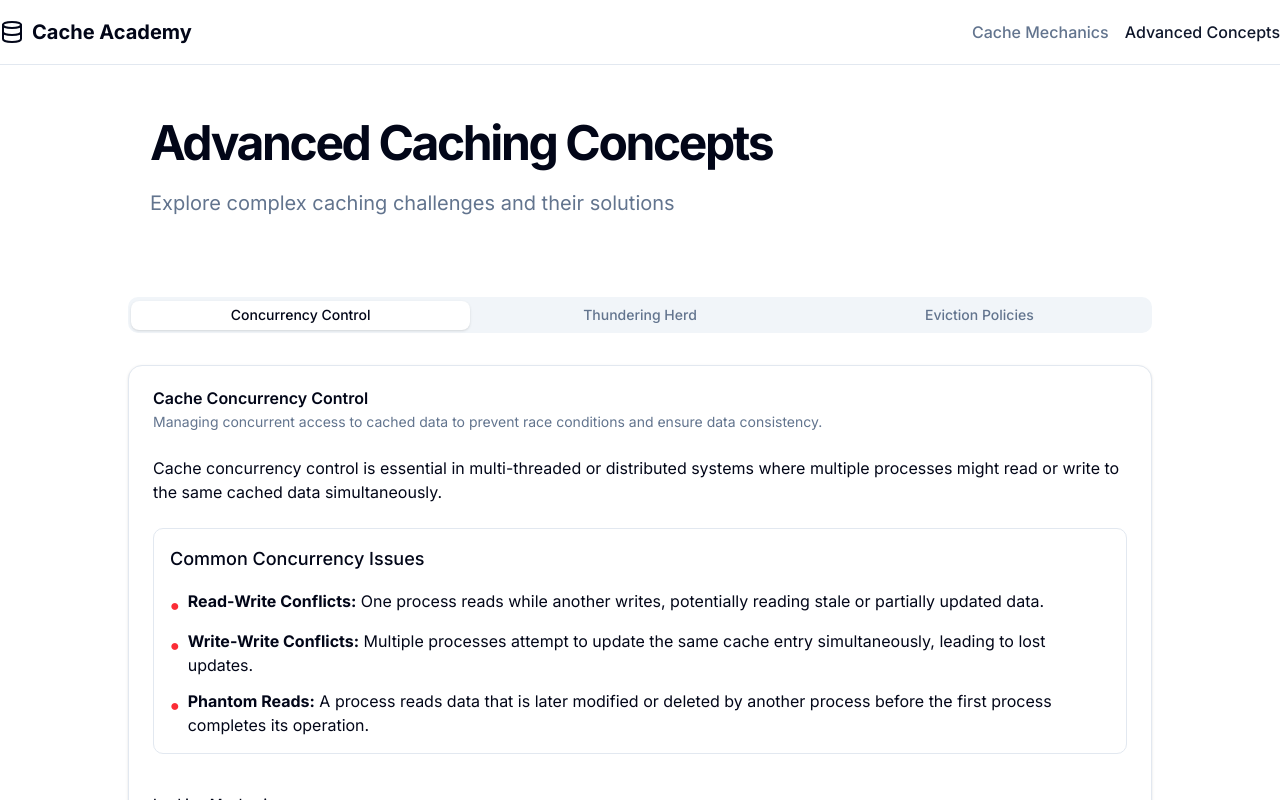
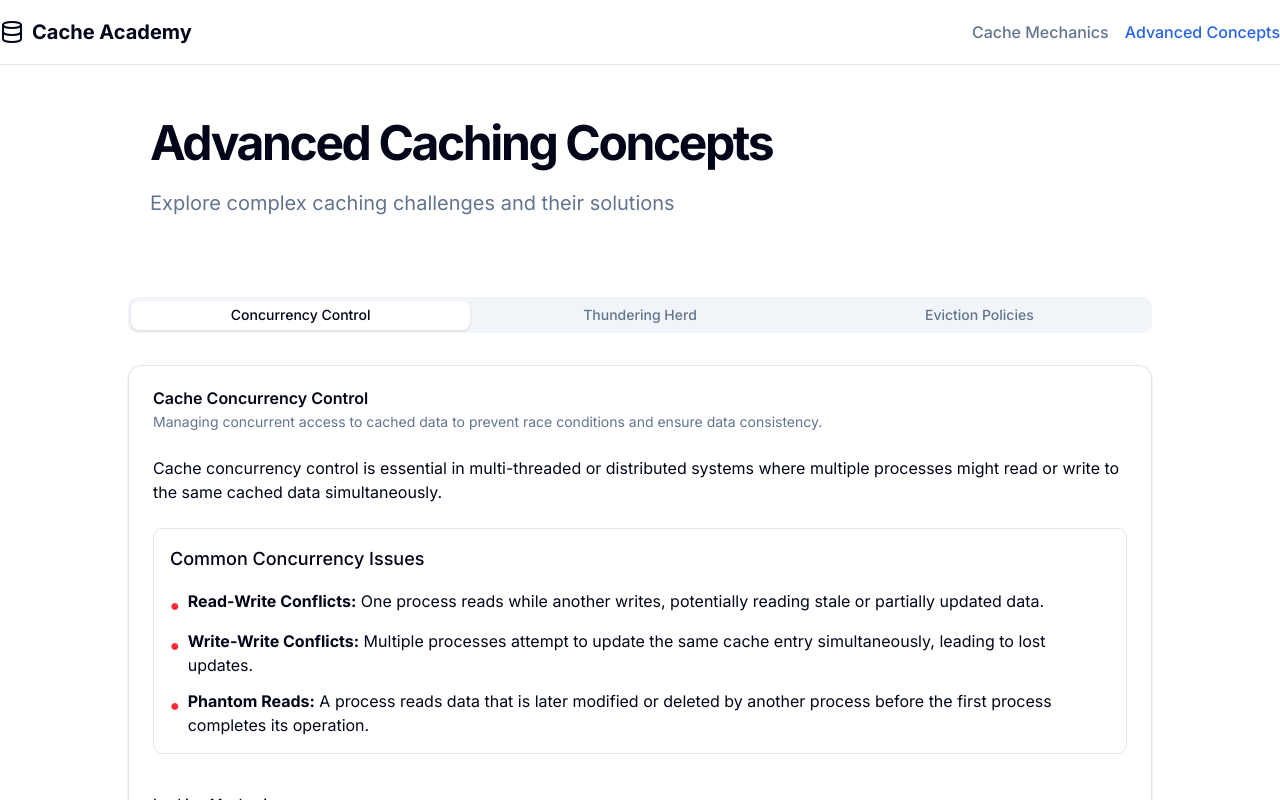
Before and after one commit to ThunderXBlitZ/cache-academy, a Next.js app: page /advanced-concepts in a window 1280 px wide. Shown: the top 800 px of the page. Built offline with nearby package versions, Linux system fonts and the light colour scheme.

Commit message:
fix pri button colour

```diff
--- a/app/globals.css
+++ b/app/globals.css
@@ -1,5 +1,4 @@
 @import "tailwindcss";
-
 @tailwind base;
 
 @plugin "tailwindcss-animate";
@@ -42,35 +41,33 @@
   }
 
   .dark {
-    --background: 0 0% 100%;
-    --foreground: 222.2 84% 4.9%;
+    --background: 222.2 84% 4.9%;
+    --foreground: 210 40% 98%;
 
-    --card: 0 0% 100%;
-    --card-foreground: 222.2 84% 4.9%;
+    --card: 222.2 84% 4.9%;
+    --card-foreground: 210 40% 98%;
 
-    --popover: 0 0% 100%;
-    --popover-foreground: 222.2 84% 4.9%;
+    --popover: 222.2 84% 4.9%;
+    --popover-foreground: 210 40% 98%;
 
-    --primary: 221.2 83.2% 53.3%;
-    --primary-foreground: 210 40% 98%;
+    --primary: 217.2 91.2% 59.8%;
+    --primary-foreground: 222.2 47.4% 11.2%;
 
-    --secondary: 210 40% 96.1%;
-    --secondary-foreground: 222.2 47.4% 11.2%;
+    --secondary: 217.2 32.6% 17.5%;
+    --secondary-foreground: 210 40% 98%;
 
-    --muted: 210 40% 96.1%;
-    --muted-foreground: 215.4 16.3% 46.9%;
+    --muted: 217.2 32.6% 17.5%;
+    --muted-foreground: 215 20.2% 65.1%;
 
-    --accent: 210 40% 96.1%;
-    --accent-foreground: 222.2 47.4% 11.2%;
+    --accent: 217.2 32.6% 17.5%;
+    --accent-foreground: 210 40% 98%;
 
-    --destructive: 0 84.2% 60.2%;
+    --destructive: 0 62.8% 30.6%;
     --destructive-foreground: 210 40% 98%;
 
-    --border: 214.3 31.8% 91.4%;
-    --input: 214.3 31.8% 91.4%;
-    --ring: 221.2 83.2% 53.3%;
-
-    --radius: 0.5rem;
+    --border: 217.2 32.6% 17.5%;
+    --input: 217.2 32.6% 17.5%;
+    --ring: 224.3 76.3% 48%;
   }
 }
 
@@ -91,7 +88,7 @@
   --card-foreground: oklch(0.129 0.042 264.695);
   --popover: oklch(1 0 0);
   --popover-foreground: oklch(0.129 0.042 264.695);
-  --primary: oklch(0.208 0.042 265.755);
+  --primary: lch(44.79% 78.47 285.56);
   --primary-foreground: oklch(0.984 0.003 247.858);
   --secondary: oklch(0.968 0.007 247.896);
   --secondary-foreground: oklch(0.208 0.042 265.755);
@@ -119,38 +116,37 @@
 }
 
 .dark {
-  --radius: 0.625rem;
-  --background: oklch(1 0 0);
-  --foreground: oklch(0.129 0.042 264.695);
-  --card: oklch(1 0 0);
-  --card-foreground: oklch(0.129 0.042 264.695);
-  --popover: oklch(1 0 0);
-  --popover-foreground: oklch(0.129 0.042 264.695);
-  --primary: oklch(0.208 0.042 265.755);
-  --primary-foreground: oklch(0.984 0.003 247.858);
-  --secondary: oklch(0.968 0.007 247.896);
-  --secondary-foreground: oklch(0.208 0.042 265.755);
-  --muted: oklch(0.968 0.007 247.896);
-  --muted-foreground: oklch(0.554 0.046 257.417);
-  --accent: oklch(0.968 0.007 247.896);
-  --accent-foreground: oklch(0.208 0.042 265.755);
-  --destructive: oklch(0.577 0.245 27.325);
-  --border: oklch(0.929 0.013 255.508);
-  --input: oklch(0.929 0.013 255.508);
-  --ring: oklch(0.704 0.04 256.788);
-  --chart-1: oklch(0.646 0.222 41.116);
-  --chart-2: oklch(0.6 0.118 184.704);
-  --chart-3: oklch(0.398 0.07 227.392);
-  --chart-4: oklch(0.828 0.189 84.429);
-  --chart-5: oklch(0.769 0.188 70.08);
-  --sidebar: oklch(0.984 0.003 247.858);
-  --sidebar-foreground: oklch(0.129 0.042 264.695);
-  --sidebar-primary: oklch(0.208 0.042 265.755);
+  --background: oklch(0.129 0.042 264.695);
+  --foreground: oklch(0.984 0.003 247.858);
+  --card: oklch(0.208 0.042 265.755);
+  --card-foreground: oklch(0.984 0.003 247.858);
+  --popover: oklch(0.208 0.042 265.755);
+  --popover-foreground: oklch(0.984 0.003 247.858);
+  --primary: oklch(0.929 0.013 255.508);
+  --primary-foreground: oklch(0.208 0.042 265.755);
+  --secondary: oklch(0.279 0.041 260.031);
+  --secondary-foreground: oklch(0.984 0.003 247.858);
+  --muted: oklch(0.279 0.041 260.031);
+  --muted-foreground: oklch(0.704 0.04 256.788);
+  --accent: oklch(0.279 0.041 260.031);
+  --accent-foreground: oklch(0.984 0.003 247.858);
+  --destructive: oklch(0.704 0.191 22.216);
+  --border: oklch(1 0 0 / 10%);
+  --input: oklch(1 0 0 / 15%);
+  --ring: oklch(0.551 0.027 264.364);
+  --chart-1: oklch(0.488 0.243 264.376);
+  --chart-2: oklch(0.696 0.17 162.48);
+  --chart-3: oklch(0.769 0.188 70.08);
+  --chart-4: oklch(0.627 0.265 303.9);
+  --chart-5: oklch(0.645 0.246 16.439);
+  --sidebar: oklch(0.208 0.042 265.755);
+  --sidebar-foreground: oklch(0.984 0.003 247.858);
+  --sidebar-primary: oklch(0.488 0.243 264.376);
   --sidebar-primary-foreground: oklch(0.984 0.003 247.858);
-  --sidebar-accent: oklch(0.968 0.007 247.896);
-  --sidebar-accent-foreground: oklch(0.208 0.042 265.755);
-  --sidebar-border: oklch(0.929 0.013 255.508);
-  --sidebar-ring: oklch(0.704 0.04 256.788);
+  --sidebar-accent: oklch(0.279 0.041 260.031);
+  --sidebar-accent-foreground: oklch(0.984 0.003 247.858);
+  --sidebar-border: oklch(1 0 0 / 10%);
+  --sidebar-ring: oklch(0.551 0.027 264.364);
 }
 
 @theme inline {
```
